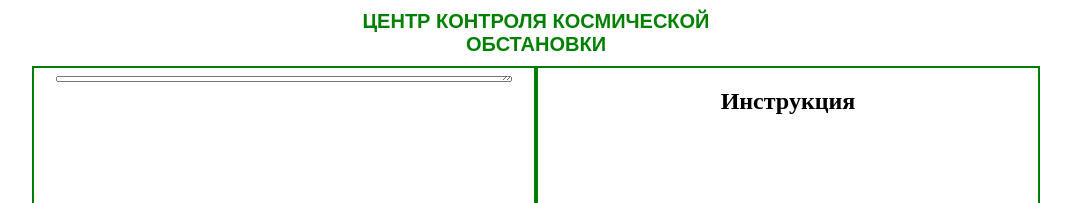
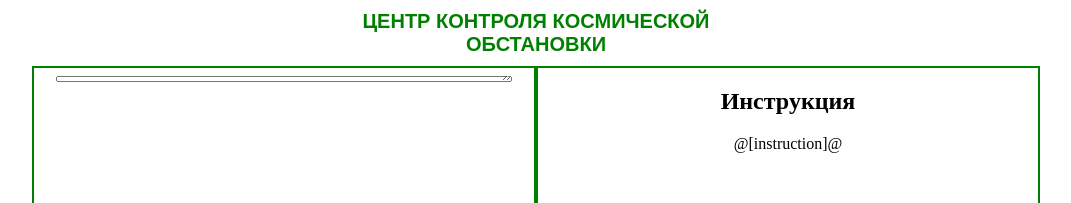
Before and after one commit to svr93/military_ed_client, a website: page main.html in a window 1280 px wide. Shown: the top 203 px of the page, without its empty margins (104-1175 px from the left). Drawn offline with nearby package versions, Linux system fonts and the light colour scheme; files that its build step writes are made by us from their sources.

```diff
--- a/main.html
+++ b/main.html
@@ -205,6 +205,7 @@
    --><div class="container" ng-show="ewc.isSet(3)">
         <article>
           <h2>Инструкция</h2>
+          @[instruction]@
         </article>
       </div><!--
 
```
